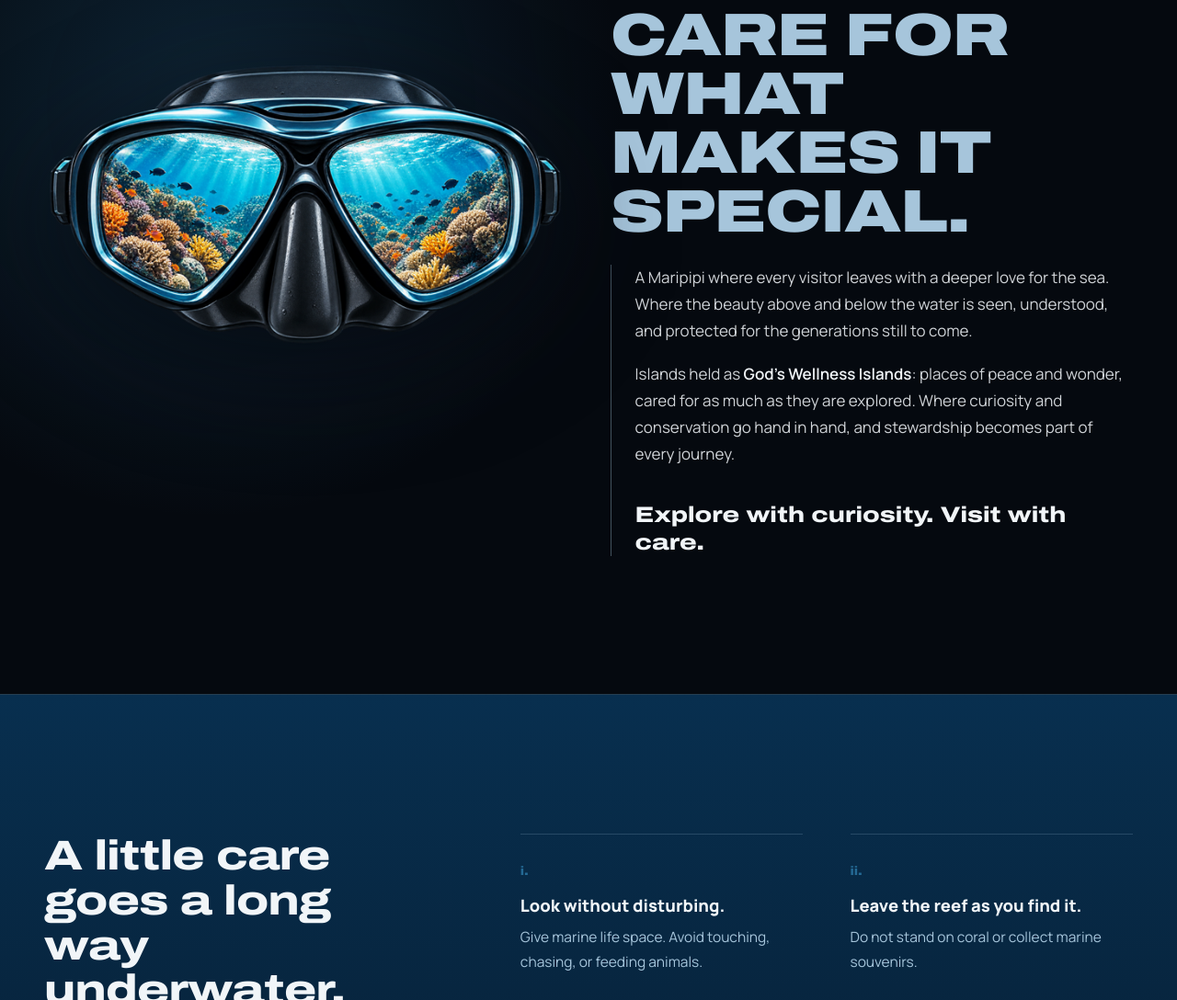
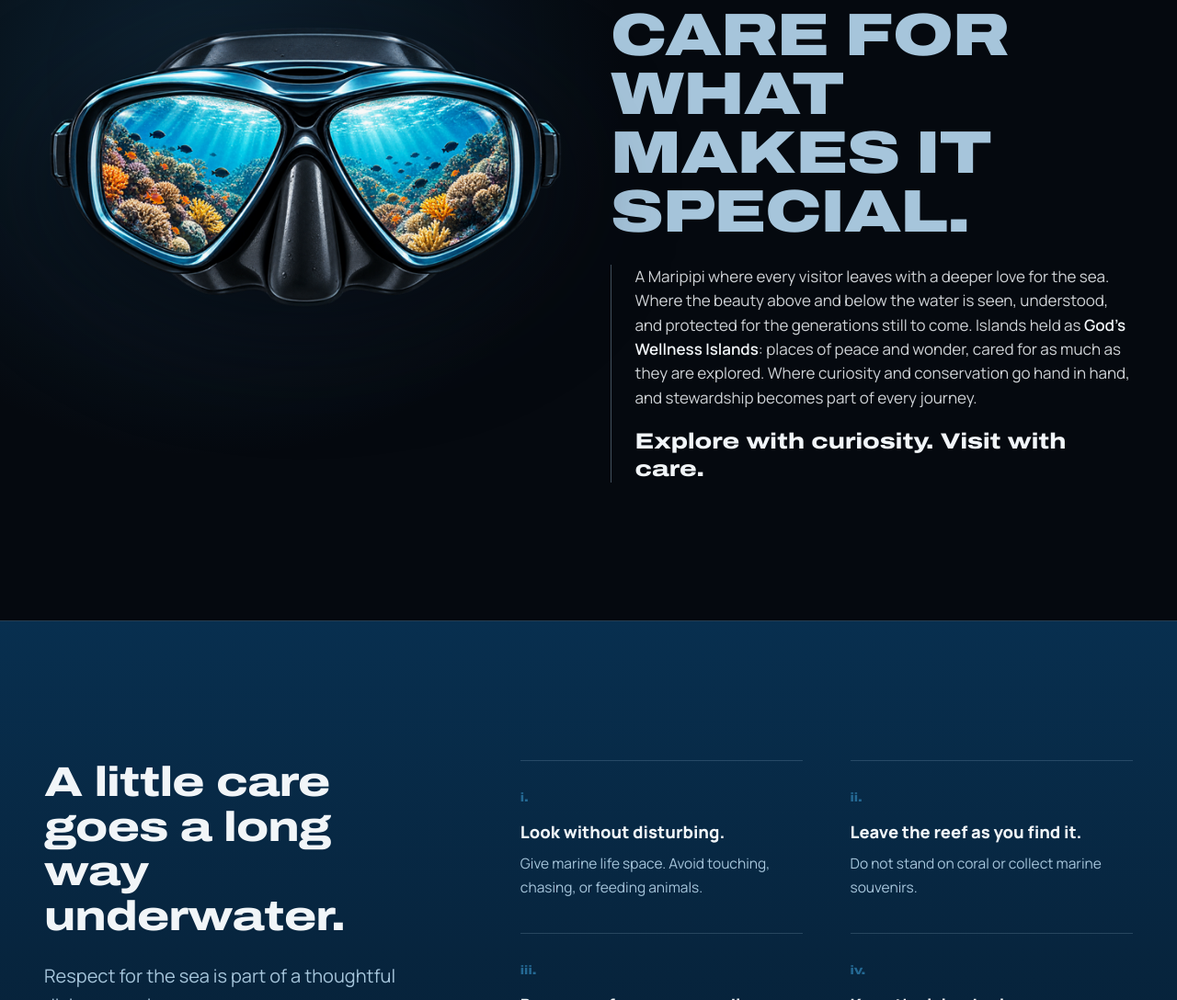
Before and after one commit to lendezstudio/Maripipi-Scuba-Diving-, a plain HTML site: page index.html in a window 1280 px wide. Shown: the part 3233-4321 px from the top of the page at 92% size. Drawn offline with Linux system fonts and the light colour scheme.

Commit message:
Purpose: single paragraph with tighter line spacing
Co-Authored-By: Claude Opus 5.5 <noreply@anthropic.com>

```diff
--- a/css/styles.css
+++ b/css/styles.css
@@ -618,9 +618,10 @@ figcaption .image-note { margin-left: auto; }
 .purpose__vision {
   padding-left: clamp(1.1rem, 2vw, 1.6rem);
   border-left: 1px solid var(--rule-strong);
+  line-height: 1.55;
 }
 .purpose__line {
-  margin-top: 2.25rem;
+  margin-top: 1rem;
   font-family: var(--display);
   font-stretch: 125%;
   font-weight: 800;
--- a/index.html
+++ b/index.html
@@ -211,8 +211,7 @@
           <p class="eyebrow">Explore with purpose</p>
           <h2 class="display-2" id="purpose-title">Discover the beauty. <span class="muted">Care for what makes it special.</span></h2>
           <div class="purpose__vision">
-            <p>A Maripipi where every visitor leaves with a deeper love for the sea. Where the beauty above and below the water is seen, understood, and protected for the generations still to come.</p>
-            <p>Islands held as <em>God’s Wellness Islands</em>: places of peace and wonder, cared for as much as they are explored. Where curiosity and conservation go hand in hand, and stewardship becomes part of every journey.</p>
+            <p>A Maripipi where every visitor leaves with a deeper love for the sea. Where the beauty above and below the water is seen, understood, and protected for the generations still to come. Islands held as <em>God’s Wellness Islands</em>: places of peace and wonder, cared for as much as they are explored. Where curiosity and conservation go hand in hand, and stewardship becomes part of every journey.</p>
             <p class="purpose__line">Explore with curiosity. Visit with care.</p>
           </div>
         </div>
```
